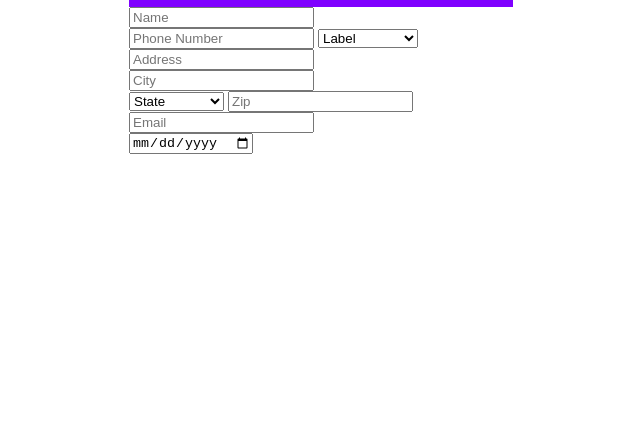
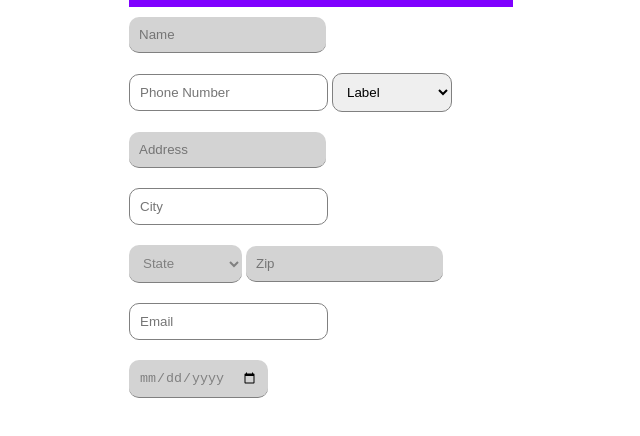
Before and after one commit to M4dHattr3ss/Mobile-Form, a plain HTML site: page index.html in a window 1280 px wide. Shown: the part 80-516 px from the top of the page, without its empty margins (319-959 px from the left). Drawn offline with nearby package versions, Linux system fonts and the light colour scheme.

Commit message:
Add Style Classes to Form

```diff
--- a/index.html
+++ b/index.html
@@ -31,32 +31,32 @@
         <div class="form">
             <form action="#" target="_blank">
 
-                <input type="text" placeholder="Name"><br>
+                <input type="text" class="dark" placeholder="Name"><br>
 
-                <input type="number" placeholder="Phone Number">
-                <select name="label">
+                <input type="number" class="light" placeholder="Phone Number">
+                <select class = "light" name="label">
                     <option value="Mobile">Mobile</option>
                     <option value="Work Phone">Work Phone</option>
                     <option value="Home Phone">Home Phone</option>
                     <option value="Label" hidden selected>Label</option>
                 </select><br>
 
-                <input type="text" placeholder="Address"><br>
+                <input type="text" class="dark" placeholder="Address"><br>
 
-                <input type="text" placeholder="City"><br>
+                <input type="text" class="light" placeholder="City"><br>
 
-                <select name="state">
+                <select class= "dark" name="state">
                     <option name="state" value="New Mexico">New Mexico</option>
                     <option name="state" value="California">California</option>
                     <option name="state" value="Florida">Flordia</option>
                     <option name="state" value="Other">Other</option>
                     <option name="state" value="State" hidden selected>State</option>
                 </select>
-                    <input type="number" placeholder="Zip"><br>
+                    <input class="dark" type="number" placeholder="Zip"><br>
 
-                <input type="email" name="email" id="email" placeholder="Email"><br>
+                <input type="email" class= "light" name="email" id="email" placeholder="Email"><br>
 
-                <input type="date">
+                <input type="date" class="dark">
             </form>
         </div>
     </div>
--- a/styles.css
+++ b/styles.css
@@ -52,4 +52,25 @@ header{
 .form{
     display: flex;
     flex-direction: column;
+    width: 100%;
+
 }
+
+.dark{
+    background-color: lightgray;
+    color: gray;
+    border: none;
+    /* border-bottom-left-radius: 0 ;
+    border-bottom-right-radius:0; */
+    border-bottom: 1px solid gray;
+    margin: 10px 0;
+    padding: 10px;
+}
+.light{
+    border: 1px solid grey;
+    margin: 10px 0;
+    padding: 10px;
+}
+.form input, .form select{
+    border-radius: 10px;
+}
```
